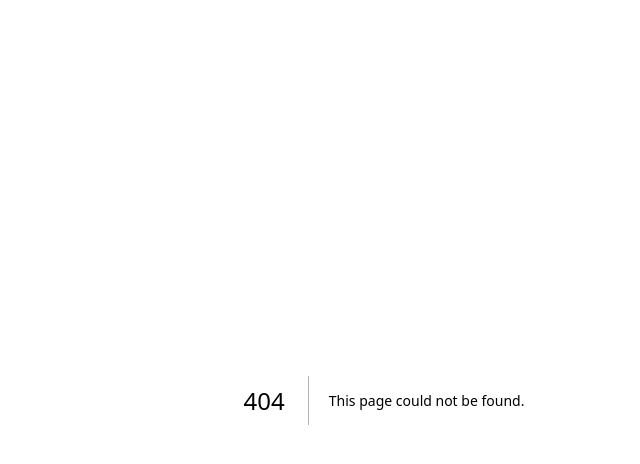
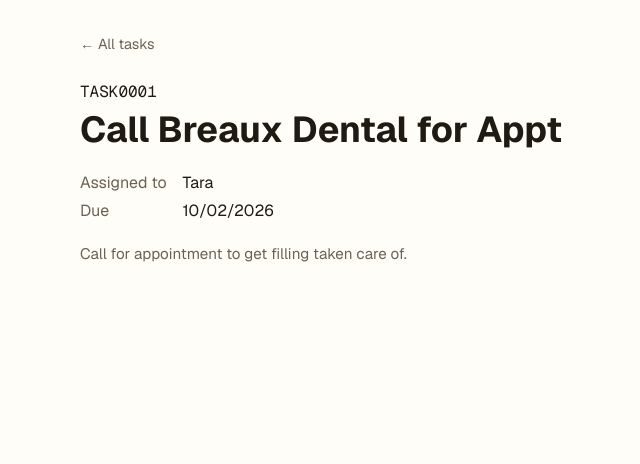
Before and after one commit to leejandersen-debug/WK5D3-HoneyDo, a Next.js app: page /tasks/TASK0001 in a window 1280 px wide. Before the commit this address had no page. Shown: the top 464 px of the page, without its empty margins (256-896 px from the left). Built offline with nearby package versions, Linux system fonts and the light colour scheme.

Commit message:
Add task detail page at /tasks/[id]
Co-Authored-By: Claude Opus 5.5 <noreply@anthropic.com>

```diff
--- a/app/globals.css
+++ b/app/globals.css
@@ -208,6 +208,42 @@ main {
   color: var(--error);
 }
 
+/* Task detail */
+
+.task-detail {
+  max-width: 40rem;
+  padding-top: 2rem;
+  padding-bottom: 4rem;
+}
+
+.back-link {
+  display: inline-block;
+  margin-bottom: 1.5rem;
+  font-size: 0.9rem;
+  color: var(--muted);
+}
+
+.back-link:hover {
+  color: var(--foreground);
+}
+
+.task-detail h1 {
+  font-size: clamp(1.75rem, 4vw, 2.25rem);
+  line-height: 1.2;
+  margin: 0.25rem 0 1.25rem;
+}
+
+.task-detail dl {
+  display: grid;
+  grid-template-columns: max-content 1fr;
+  gap: 0.25rem 1rem;
+  margin-bottom: 1.25rem;
+}
+
+.task-detail dt {
+  color: var(--muted);
+}
+
 /* Footer */
 
 .site-footer {
--- /dev/null
+++ b/app/tasks/[id]/page.tsx
@@ -0,0 +1,31 @@
+import Link from "next/link";
+import { notFound } from "next/navigation";
+import { tasks } from "@/lib/tasks";
+
+export default async function TaskPage(props: PageProps<"/tasks/[id]">) {
+  const { id } = await props.params;
+  // Read the data directly. Server components shouldn't call our own
+  // /api routes — that's an extra HTTP request back to the same server.
+  const task = tasks.find((t) => t.ID === id);
+
+  if (!task) {
+    notFound();
+  }
+
+  return (
+    <main className="task-detail">
+      <Link href="/" className="back-link">
+        &larr; All tasks
+      </Link>
+      <p className="task-id">{task.ID}</p>
+      <h1>{task.TaskTitle}</h1>
+      <dl>
+        <dt>Assigned to</dt>
+        <dd>{task.AssignedTo}</dd>
+        <dt>Due</dt>
+        <dd>{task.DateDue}</dd>
+      </dl>
+      <p className="task-description">{task.Description}</p>
+    </main>
+  );
+}
```
